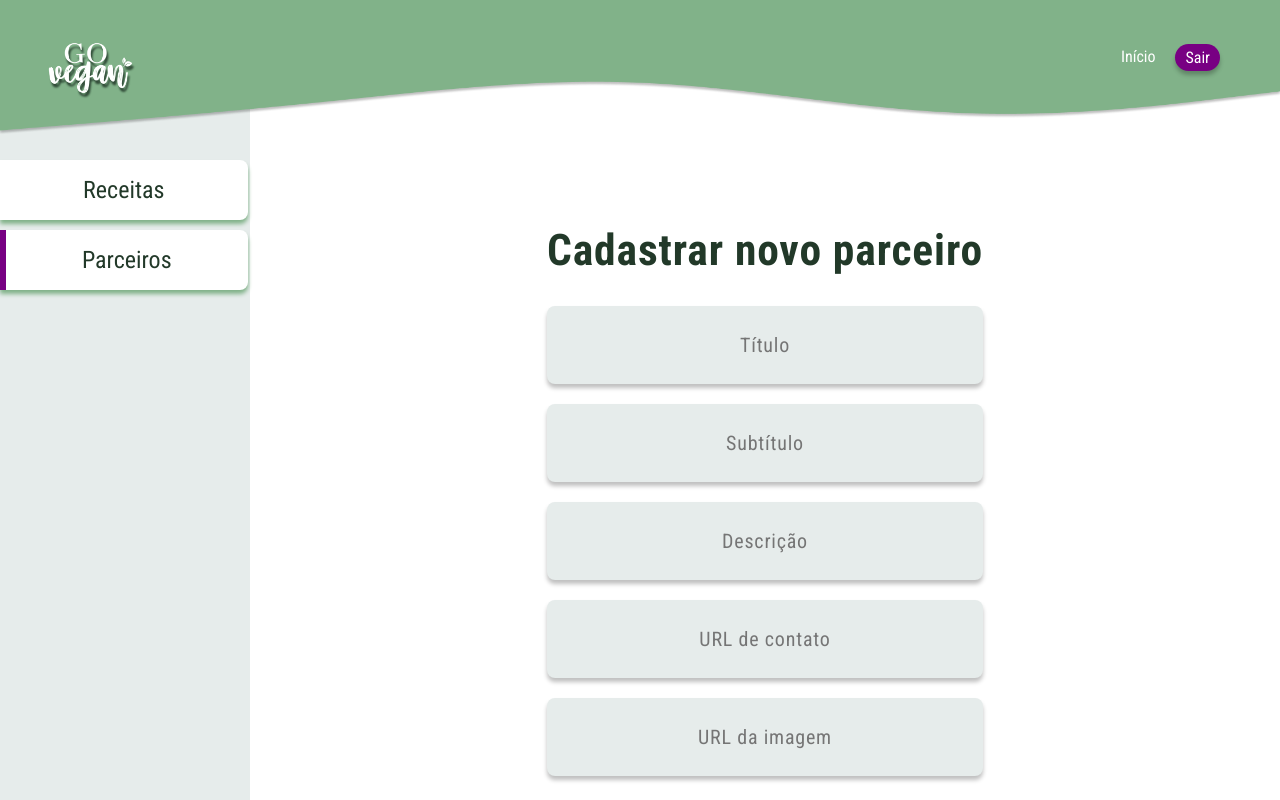
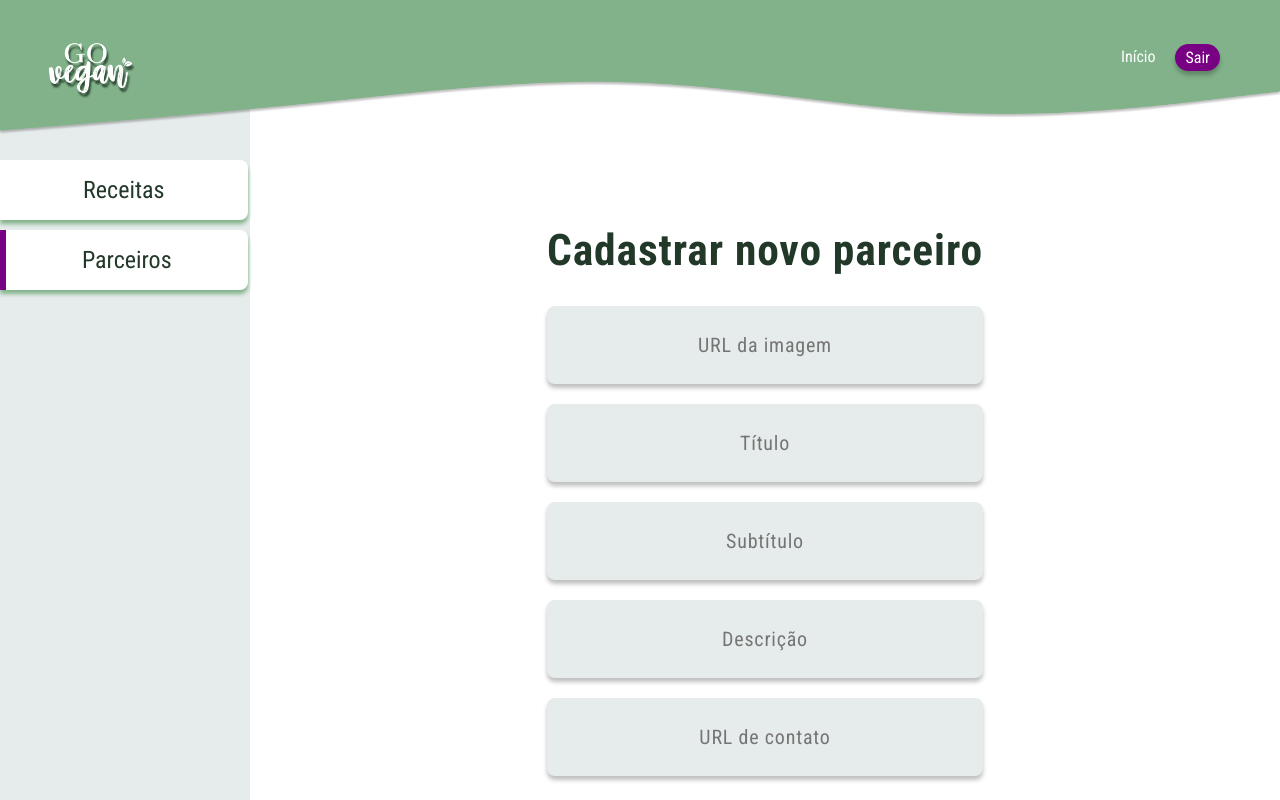
Before and after one commit to julianasinnott/goVegan, a React (Vite) app: page /admin/parceiros/cadastro in a window 1280 px wide. Shown: the top 800 px of the page. Built offline with nearby package versions, Linux system fonts and the light colour scheme; sample sign-in values are in the browser's storage.

Commit message:
Readjusting the order of the form.

```diff
--- a/src/pages/admin/RegisterPartnersAdmin/index.jsx
+++ b/src/pages/admin/RegisterPartnersAdmin/index.jsx
@@ -9,11 +9,11 @@ export function RegisterPartnersAdmin() {
         <div className="content_RegisterPartners">
           <form className="form_RegisterPartners">
             <h1 className="h1_RegisterPartners">Cadastrar novo parceiro</h1>
+            <input className="input_RegisterPartners" type="text" placeholder="URL da imagem" />
             <input className="input_RegisterPartners" type="text" name="nome" placeholder="Título" />
             <input className="input_RegisterPartners" type="text" name="cidade" placeholder="Subtítulo" />
             <input className="input_RegisterPartners" type="text" placeholder="Descrição" />
             <input className="input_RegisterPartners" type="text" placeholder="URL de contato" />
-            <input className="input_RegisterPartners" type="text" placeholder="URL da imagem" />
             <button className="btn_RegisterPartners" type="submit">Enviar</button>
           </form>
         </div>
```
